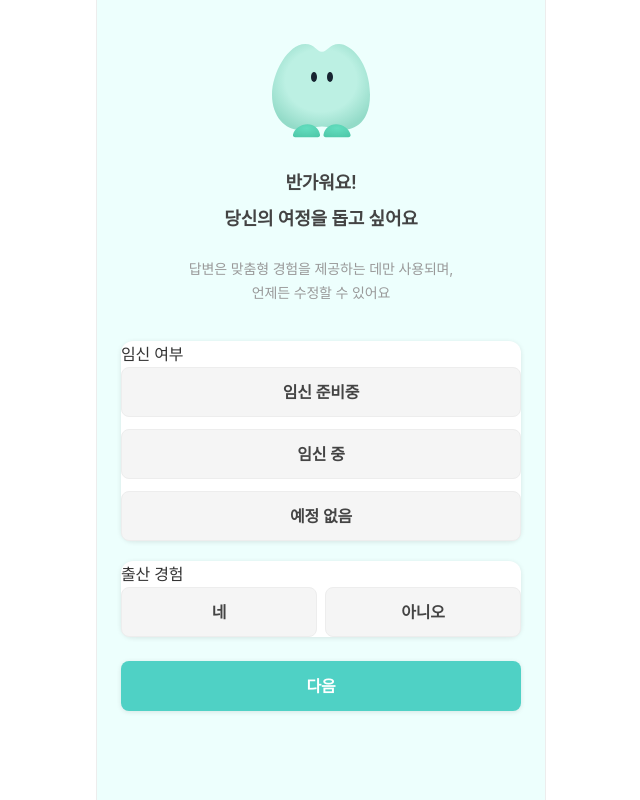
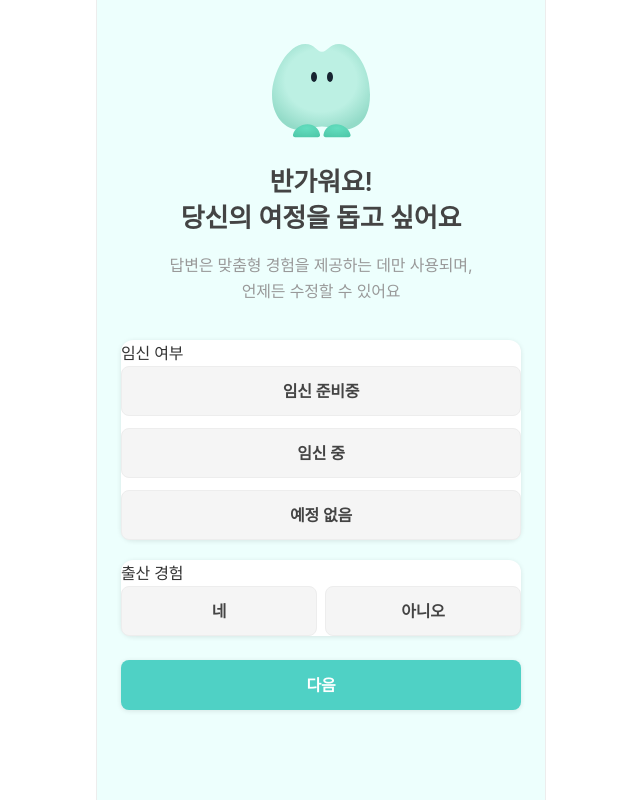
Before and after one commit to WomanTech2025-MoWo/MoWo_FE, a React (Create React App) app: page /signup/onboarding/step1 in a window 1280 px wide. Shown: the whole page, without its empty margins (319-959 px from the left). Built offline with nearby package versions, Linux system fonts and the light colour scheme; a web font is replaced by a local one.

Commit message:
✨[Feat] 온보딩 인트로 문구 단계별로 다르게 출력

```diff
--- a/src/pages/auth/components/OnboardingIntro.tsx
+++ b/src/pages/auth/components/OnboardingIntro.tsx
@@ -1,6 +1,61 @@
 import React from 'react';
 import styled from 'styled-components';
 import AiCharacter from '../../../components/icons/ai/AiCharacter';
+
+interface OnboardingIntroProps {
+  step: 'step1' | 'step2' | 'step3';
+}
+
+const stepContents = {
+  step1: {
+    title: (
+      <>
+        반가워요!
+        <br />
+        당신의 여정을 돕고 싶어요
+      </>
+    ),
+    sub: (
+      <>
+        답변은 맞춤형 경험을 제공하는 데만 사용되며,
+        <br />
+        언제든 수정할 수 있어요
+      </>
+    ),
+  },
+  step2: {
+    title: (
+      <>
+        모우와 같이
+        <br />
+        하루하루를 함께해요
+      </>
+    ),
+    sub: (
+      <>
+        주차별 정책 지원 정보와 가이드라인을 제공하기 위해
+        <br />
+        필요한 정보이며, 언제든 수정할 수 있어요
+      </>
+    ),
+  },
+  step3: {
+    title: (
+      <>
+        매주 건강 편지를
+        <br />
+        전해드려요
+      </>
+    ),
+    sub: (
+      <>
+        맞춤형 주차별 컨디션을 제공하는 데만
+        <br />
+        사용되며, 언제든 수정할 수 있어요
+      </>
+    ),
+  },
+};
 
 const IntroWrap = styled.div`
   text-align: center;
@@ -8,33 +63,27 @@ const IntroWrap = styled.div`
 `;
 
 const IntroTitle = styled.h1`
-  font-size: var(--font-size-lg);
+  font-size: var(--font-size-xxl);
   font-weight: var(--font-weight-semi-bold);
+  line-height: var(--line-height-lg);
   color: var(--color-gray-800);
-  line-height: var(--line-height-lg);
-  margin: 25px 0 20px;
+  margin: var(--size-gap-xl) 0 var(--size-gap-md);
 `;
 
 const IntroSubText = styled.p`
-  font-size: var(--font-size-sm);
-  line-height: var(--line-height-sm);
+  font-size: var(--font-size-md);
+  line-height: var(--line-height-md);
   color: var(--color-gray-500);
 `;
 
-const OnboardingIntro = () => {
+const OnboardingIntro = ({ step }: OnboardingIntroProps) => {
+  const content = stepContents[step] ?? stepContents.step1;
+
   return (
     <IntroWrap>
       <AiCharacter />
-      <IntroTitle>
-        반가워요!
-        <br />
-        당신의 여정을 돕고 싶어요
-      </IntroTitle>
-      <IntroSubText>
-        답변은 맞춤형 경험을 제공하는 데만 사용되며,
-        <br />
-        언제든 수정할 수 있어요
-      </IntroSubText>
+      <IntroTitle>{content.title}</IntroTitle>
+      <IntroSubText>{content.sub}</IntroSubText>
     </IntroWrap>
   );
 };
```
